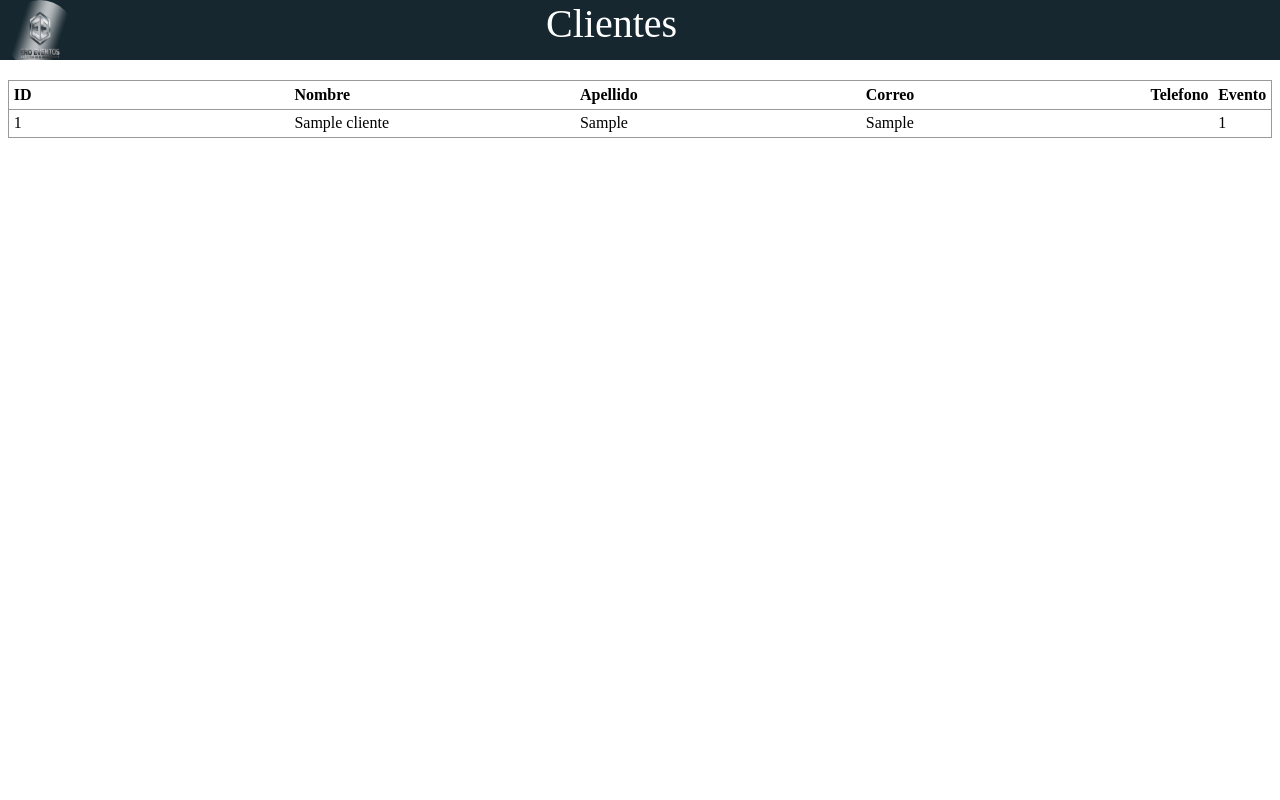
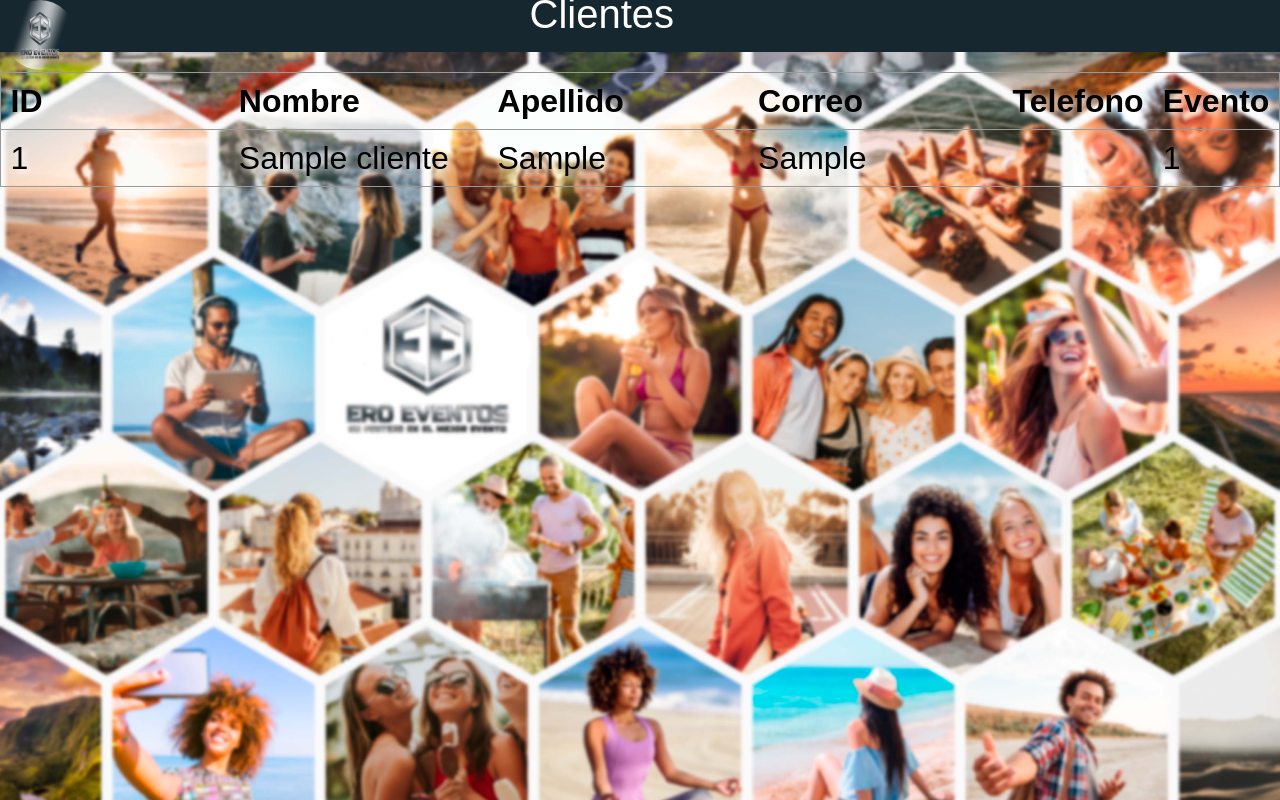
Before and after one commit to KiraBelak/eroeventos, a PHP site: page /clientes.php in a window 1280 px wide; the page is wider, and only the part inside the window is pictured. Run offline with PHP 8.4, Linux system fonts and the light colour scheme; tables that the repository leaves empty or names only in its code hold one stand-in row (values such as "Sample post"); data that the repository does not hold is empty.

Commit message:
css de tablas terminado

```diff
--- a/tablas.css
+++ b/tablas.css
@@ -1,5 +1,5 @@
 header{
-    width: 108%;
+    width: 105%;
     height: 60px;
     background-color: #17272F;
     margin-top: -8px;
@@ -18,15 +18,25 @@ header{
 
   }
 header a{
-    color: #fff;
+   padding-top: 50%;
+   color: #fff;
     padding-left: 40%;
 }
 
 body{
+   margin: 0;
+    padding: 0;
+    background: url(er9o.jpg) no-repeat center top;
+    background-size: cover;
+    font-family: sans-serif;
 
+    height: 100vh;
 }
 
 table {
+   font-size: xx-large;
+   color: #000000;
+   text-shadow: rgb(255, 255, 255) 0.1em 0.1em 0.2em;
     width: 100%;
     border: 1px solid #999;
     text-align: left;
```
Also changed, not shown: er9o.jpg (added).
